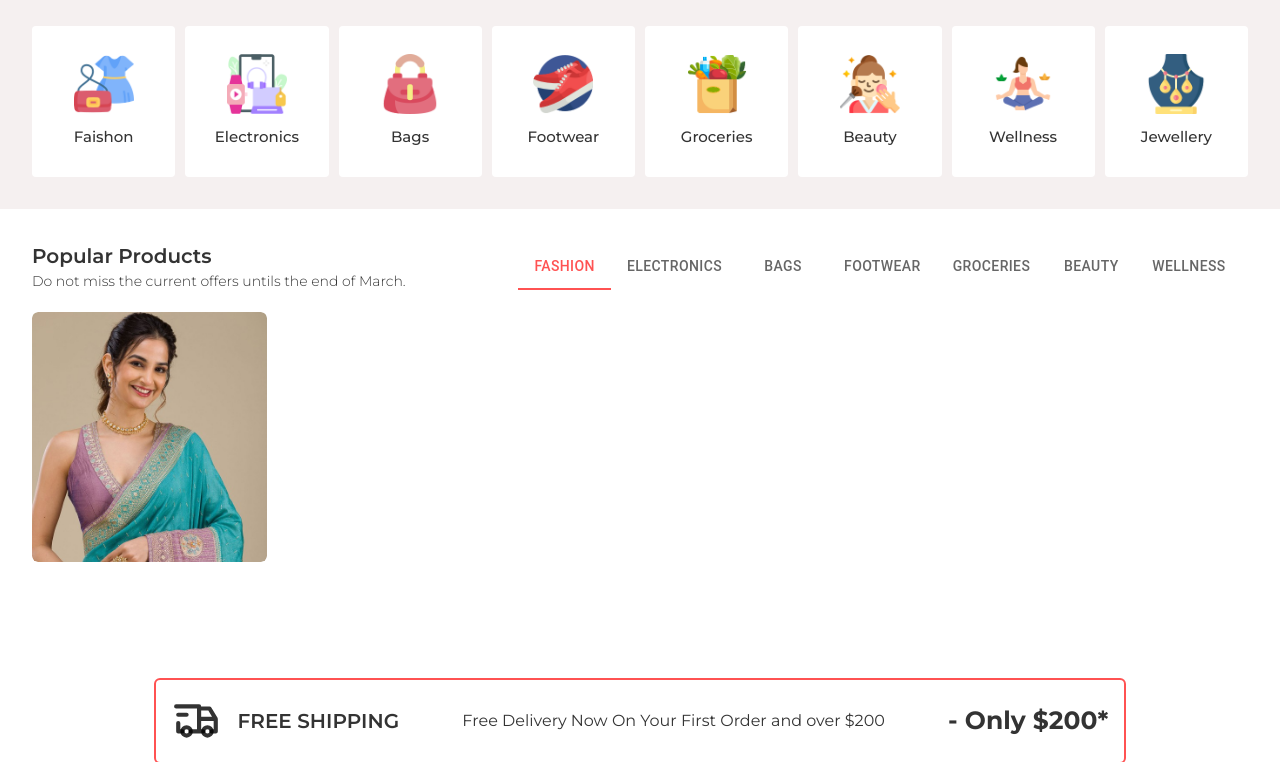
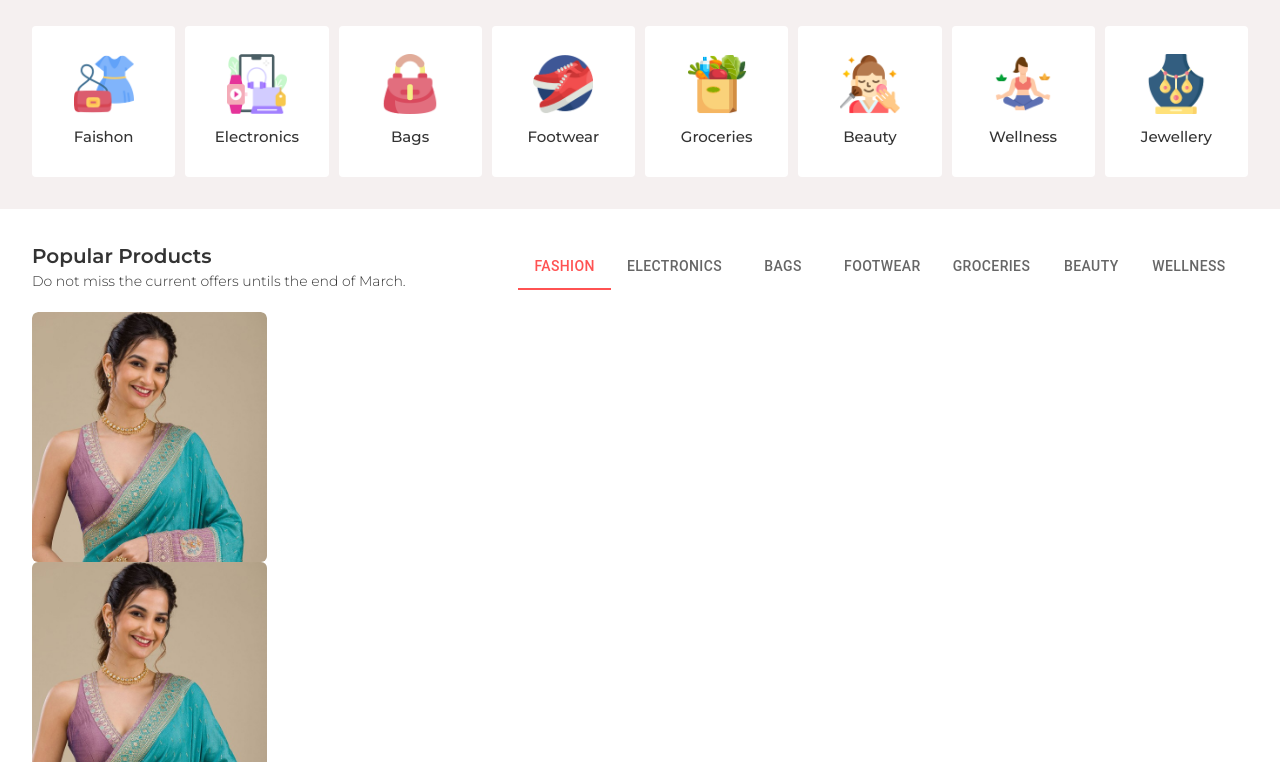
Before and after one commit to Yuvraj-2505/E-commerce, a React (Vite) app: page / in a window 1280 px wide. Shown: the part 575-1337 px from the top of the page. Built offline with nearby package versions, Linux system fonts and the light colour scheme.

Commit message:
Update product card

```diff
--- a/src/components/ProductItem/ProductItem.jsx
+++ b/src/components/ProductItem/ProductItem.jsx
@@ -3,6 +3,9 @@ import React from 'react'
 const ProductItem = () => {
   return (
     <div className='productItem rounded-md overflow-hidden'>
+        <div className="imgWrapper w-[100%] h-[250px] overflow-hidden rounded-md">
+            <img src="/images/ProductItem/1742462212409_ascscscscccswefsdvdd1.jpg" className='w-full' />
+        </div>
         <div className="imgWrapper w-[100%] h-[250px] overflow-hidden rounded-md">
             <img src="/images/ProductItem/1742462212409_ascscscscccswefsdvdd1.jpg" className='w-full' />
         </div>
```
